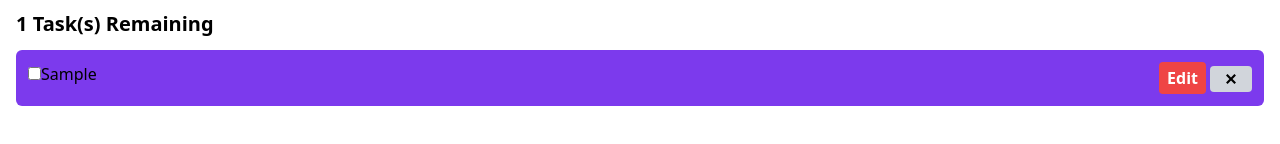
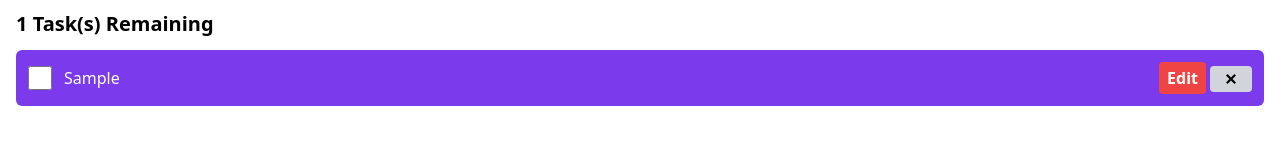
Before and after one commit to vivek-p-a/TodoList, a React (Create React App) app: page / in a window 1280 px wide. Both pictures are taken after typing "Sample" into the empty fields and a click on the input "Add Todo". Shown: the part 222-366 px from the top of the page. Built offline with nearby package versions, Linux system fonts and the light colour scheme.

Commit message:
Add. Styling for Todo Items.

```diff
--- a/src/TodoItem.js
+++ b/src/TodoItem.js
@@ -2,12 +2,16 @@ const TodoItem = (props) => {
     return (
       <div className={props.isActive?"flex justify-between my-3 p-3 rounded-md bg-green-600":"flex justify-between my-3 p-3 rounded-md bg-purple-600"}>
         <span>
-          <input
-            type="checkbox"
-            checked={props.isActive}
-            onClick={() => props.checkBoxHandler(props.todoItem)}
-          ></input>
-          {props.todoItem}
+          <div class="flex items-center">
+            <input
+                id = "option1"
+                type="checkbox"
+                className = "form-checkbox h-8 w-6"
+                checked={props.isActive}
+                onClick={() => props.checkBoxHandler(props.todoItem)}
+            />
+           <label for="option1" class="ml-3 text-md font-medium text-white">{props.todoItem}</label>
+          </div>
         </span>
         <span>
         <button className="bg-red-500 hover:bg-blue-700 text-white font-bold py-1 px-2 rounded mx-1" onClick={() => props.editHandler(props.todoItem)}>
```
